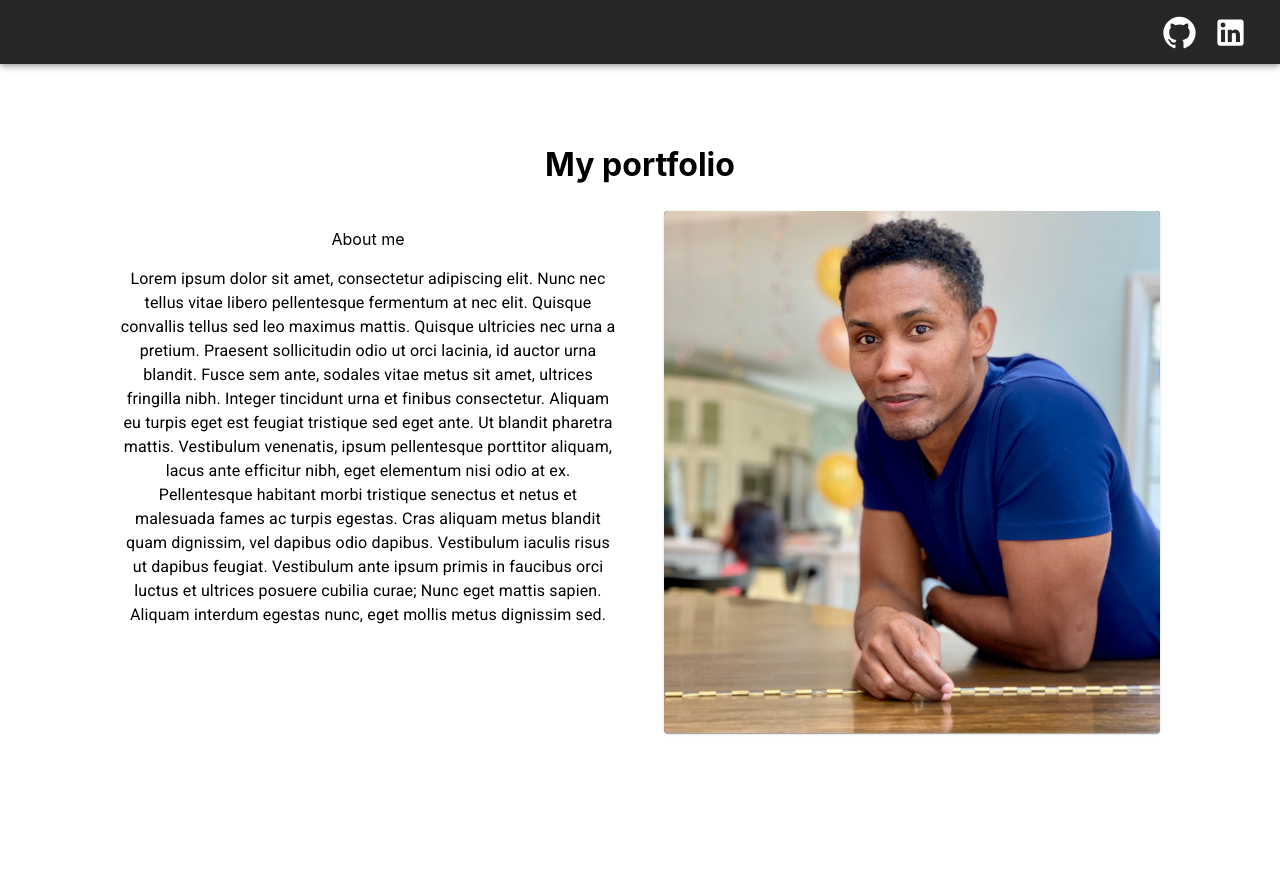
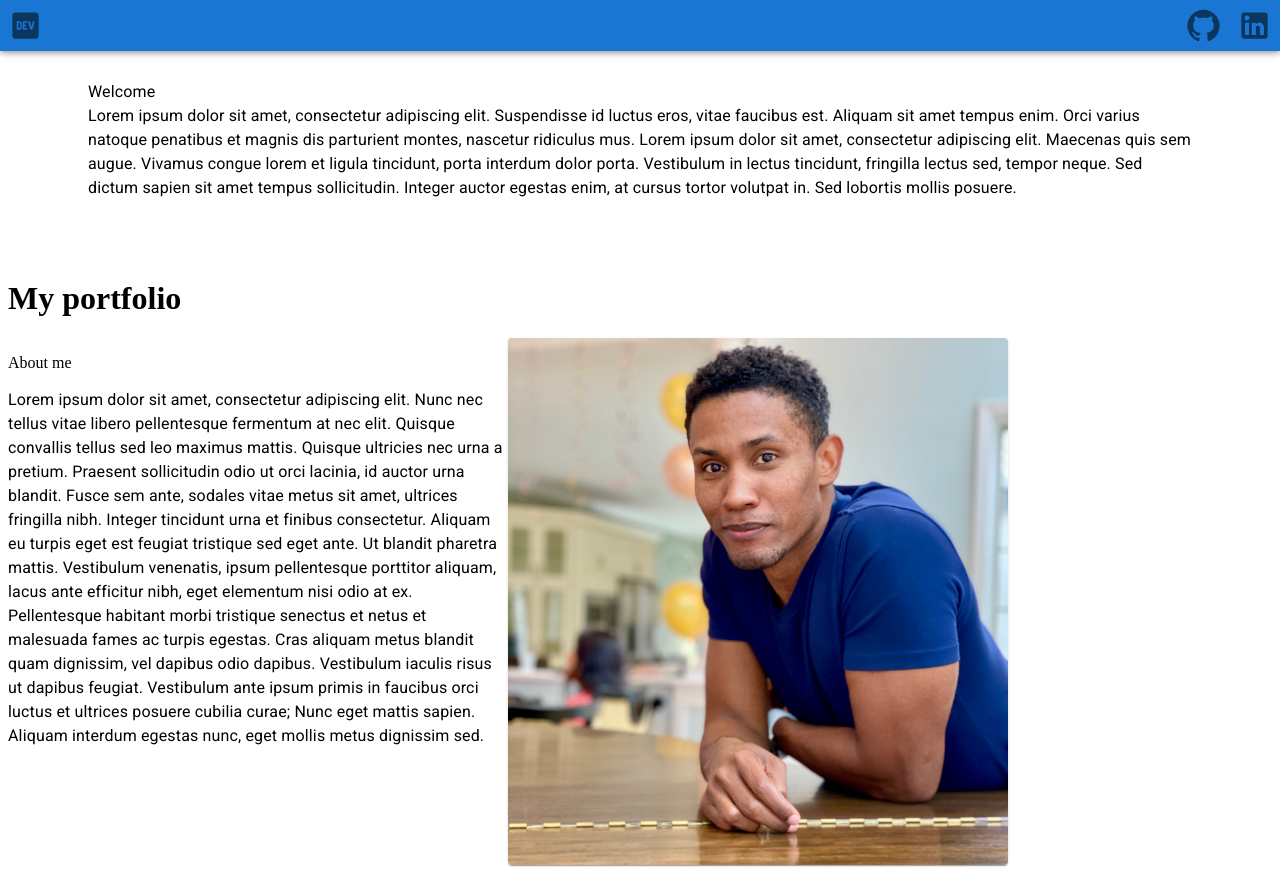
Before and after one commit to R-Villar/vite-portfolio, a React (Vite) app: page / in a window 1280 px wide. Built offline with nearby package versions, Linux system fonts and the light colour scheme.

Commit message:
fixed navbar

```diff
--- a/package.json
+++ b/package.json
@@ -14,6 +14,7 @@
     "@fontsource/roboto": "^4.5.8",
     "@mui/icons-material": "^5.11.11",
     "@mui/material": "^5.11.13",
+    "framer-motion": "^10.8.2",
     "react": "^18.2.0",
     "react-dom": "^18.2.0",
     "react-router-dom": "^6.9.0"
--- a/src/App.css
+++ b/src/App.css
@@ -1,6 +1,6 @@
-#root {
+/* #root {
   max-width: 1280px;
   margin: 0 auto;
   padding: 2rem;
   text-align: center;
-}
+} */
--- a/src/components/About.jsx
+++ b/src/components/About.jsx
@@ -6,8 +6,21 @@ import Container from "@mui/material/Container";
 import Stack from "@mui/material/Stack";
 export const About = () => {
 	return (
-		<Stack direction='row' spacing={6} sx={{display: "flex-end"}}>
-			<Box sx={{width: "100%", maxWidth: 500}}>
+		<Box
+			// direction='grid'
+			// spacing={6}
+			sx={{
+				display: "flex",
+				// p: 2,
+				gridTemplateColumns: {
+					sm: ".5fr",
+					md: ".5fr .5fr",
+					lg: ".5fr .5fr .5fr",
+					xl: ".5fr .5fr .5fr .5fr",
+				},
+			}}
+		>
+			<Stack sx={{width: "100%", maxWidth: 500}}>
 				<p>About me</p>
 				<Typography variant='body1'>
 					Lorem ipsum dolor sit amet, consectetur adipiscing elit.
@@ -29,16 +42,16 @@ export const About = () => {
 					Aliquam interdum egestas nunc, eget mollis metus dignissim
 					sed.
 				</Typography>
-			</Box>
-			<Box sx={{width: "100%", maxWidth: 500, display: "center"}}>
-				<Card sx={{maxWidth: 500}}>
+			</Stack>
+			<Stack sx={{width: "100%", maxWidth: 500}}>
+				<Card>
 					<CardMedia
 						component='img'
 						image='src/assets/images/Remy.jpg'
 						alt='Remy'
 					/>
 				</Card>
-			</Box>
-		</Stack>
+			</Stack>
+		</Box>
 	);
 };
--- a/src/components/Home.jsx
+++ b/src/components/Home.jsx
@@ -1,11 +1,13 @@
 import {Navbar} from "./Navbar";
 import {About} from "./About";
+import { Welcome } from "./Welcome";
 import Box from "@mui/material/Box";
 
 export const Home = () => {
 	return (
-		<Box  sx={{p: 5, m: 5}}>
+		<Box>
 			<Navbar />
+            <Welcome />
 			<h1>My portfolio</h1>
 			<About />
 		</Box>
--- a/src/components/Navbar.jsx
+++ b/src/components/Navbar.jsx
@@ -1,35 +1,27 @@
 import AppBar from "@mui/material/AppBar";
 import Box from "@mui/material/Box";
-import Toolbar from "@mui/material/Toolbar";
-import Stack from "@mui/material/Stack";
 import IconButton from "@mui/material/IconButton";
 import Tooltip from "@mui/material/Tooltip";
 import GitHubIcon from "@mui/icons-material/GitHub";
 import LinkedInIcon from "@mui/icons-material/LinkedIn";
 import Fade from "@mui/material/Fade";
-import CssBaseline from "@mui/material/CssBaseline";
-import {createTheme, ThemeProvider} from "@mui/material/styles";
-
-
+import LogoDevIcon from "@mui/icons-material/LogoDev";
+import Grid from "@mui/material/Grid";
 
 export const Navbar = () => {
+	return (
+		<AppBar>
+			<Grid
+				container
+				display='flex'
+				direction='row'
+				justifyContent='space-between'
+			>
+				<IconButton href='/'>
+					<LogoDevIcon fontSize='large' />
+				</IconButton>
 
-	return (
-		<Box
-			sx={{
-				bgcolor: "##0034aa",
-				display: "flex",
-				// opacity: [255, 255, 255, 0.7],
-			}}
-		>
-			<AppBar component='nav' position='fixed'>
-				<Stack
-					direction='row'
-					justifyContent='flex-end'
-					alignItems='center'
-					spacing={2}
-				>
-					<Toolbar>
+				<Box>
 					<Tooltip
 						title='GitHub profile'
 						TransitionComponent={Fade}
@@ -48,9 +40,8 @@ export const Navbar = () => {
 							<LinkedInIcon fontSize='large' />
 						</IconButton>
 					</Tooltip>
-					</Toolbar>
-				</Stack>
+				</Box>
+			</Grid>
 		</AppBar>
-		</Box>
 	);
 };
--- /dev/null
+++ b/src/components/Welcome.jsx
@@ -0,0 +1,22 @@
+import Box from "@mui/material/Box";
+import Typography from "@mui/material/Typography";
+
+export const Welcome = () => {
+	return (
+		<Box sx={{p: 5, m: 5}}>
+			<Typography> Welcome</Typography>
+			<Typography>
+				Lorem ipsum dolor sit amet, consectetur adipiscing elit.
+				Suspendisse id luctus eros, vitae faucibus est. Aliquam sit amet
+				tempus enim. Orci varius natoque penatibus et magnis dis
+				parturient montes, nascetur ridiculus mus. Lorem ipsum dolor sit
+				amet, consectetur adipiscing elit. Maecenas quis sem augue.
+				Vivamus congue lorem et ligula tincidunt, porta interdum dolor
+				porta. Vestibulum in lectus tincidunt, fringilla lectus sed,
+				tempor neque. Sed dictum sapien sit amet tempus sollicitudin.
+				Integer auctor egestas enim, at cursus tortor volutpat in. Sed
+				lobortis mollis posuere.
+			</Typography>
+		</Box>
+	);
+};
--- a/src/index.css
+++ b/src/index.css
@@ -1,15 +1,22 @@
-:root {
+/* :root {
   font-family: Inter, system-ui, Avenir, Helvetica, Arial, sans-serif;
   line-height: 1.5;
   font-weight: 400;
 
-  /* color-scheme: light dark; */
-  /* color: rgba(255, 255, 255, 0.87);
-  background-color: #242424; */
+  color-scheme: light dark;
+  color: rgba(255, 255, 255, 0.87);
+  background-color: #242424;
 
   font-synthesis: none;
   text-rendering: optimizeLegibility;
   -webkit-font-smoothing: antialiased;
   -moz-osx-font-smoothing: grayscale;
   -webkit-text-size-adjust: 100%;
-}
+} */
+/*
+#root {
+    display: flex;
+    align-items: center;
+    justify-content: center;
+    height: 100vh;
+} */
--- a/src/main.jsx
+++ b/src/main.jsx
@@ -15,10 +15,10 @@ const darkTheme = createTheme({
 ReactDOM.createRoot(document.getElementById("root")).render(
 	<React.StrictMode>
 		<BrowserRouter>
-			<ThemeProvider theme={darkTheme}>
+			{/* <ThemeProvider theme={darkTheme}> */}
                 {/* <CssBaseline /> */}
 				<App />
-			</ThemeProvider>
+			{/* </ThemeProvider> */}
 		</BrowserRouter>
 	</React.StrictMode>
 );
```
Lines whose indentation alone changed are shown as unchanged.
